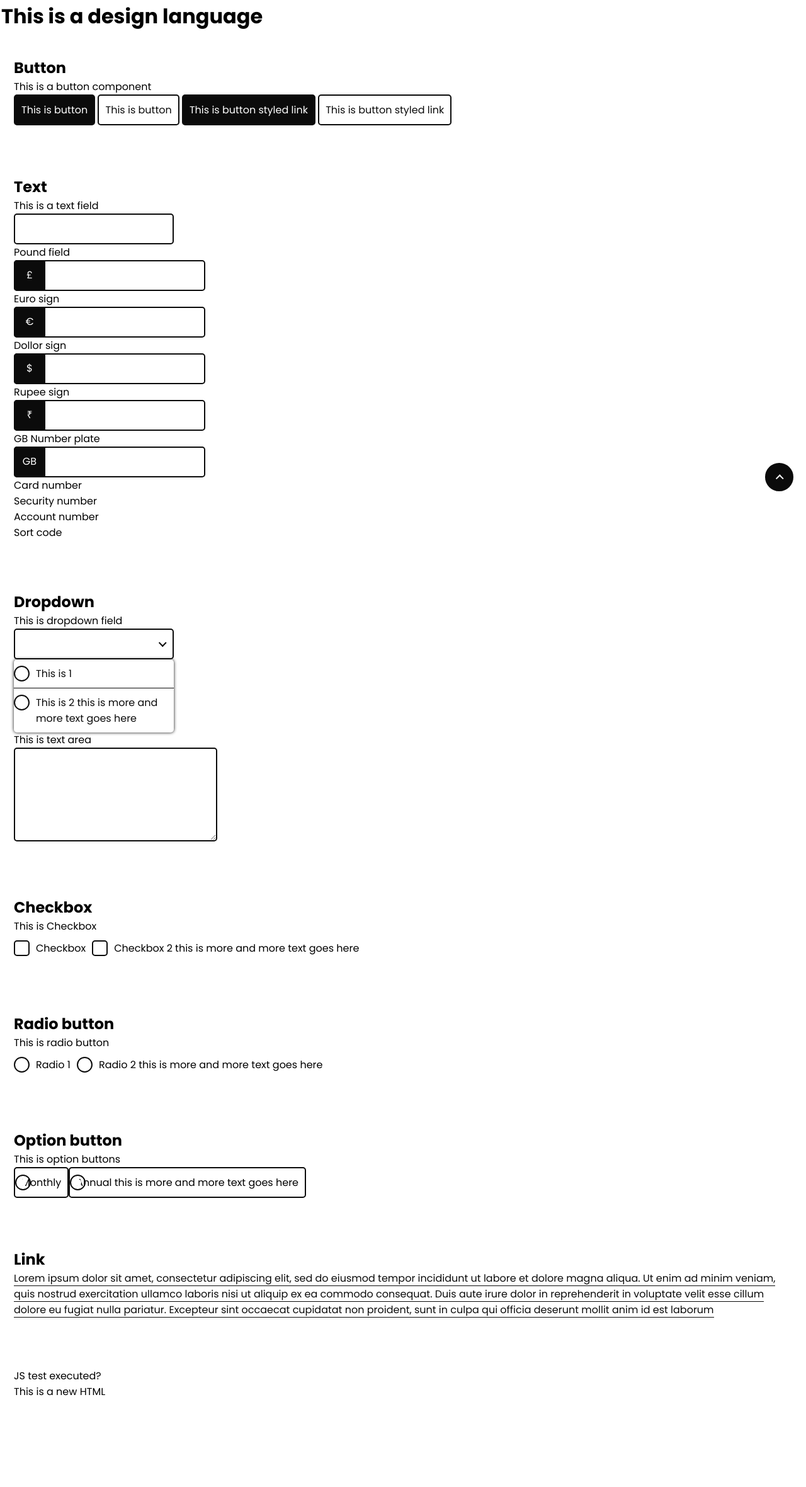
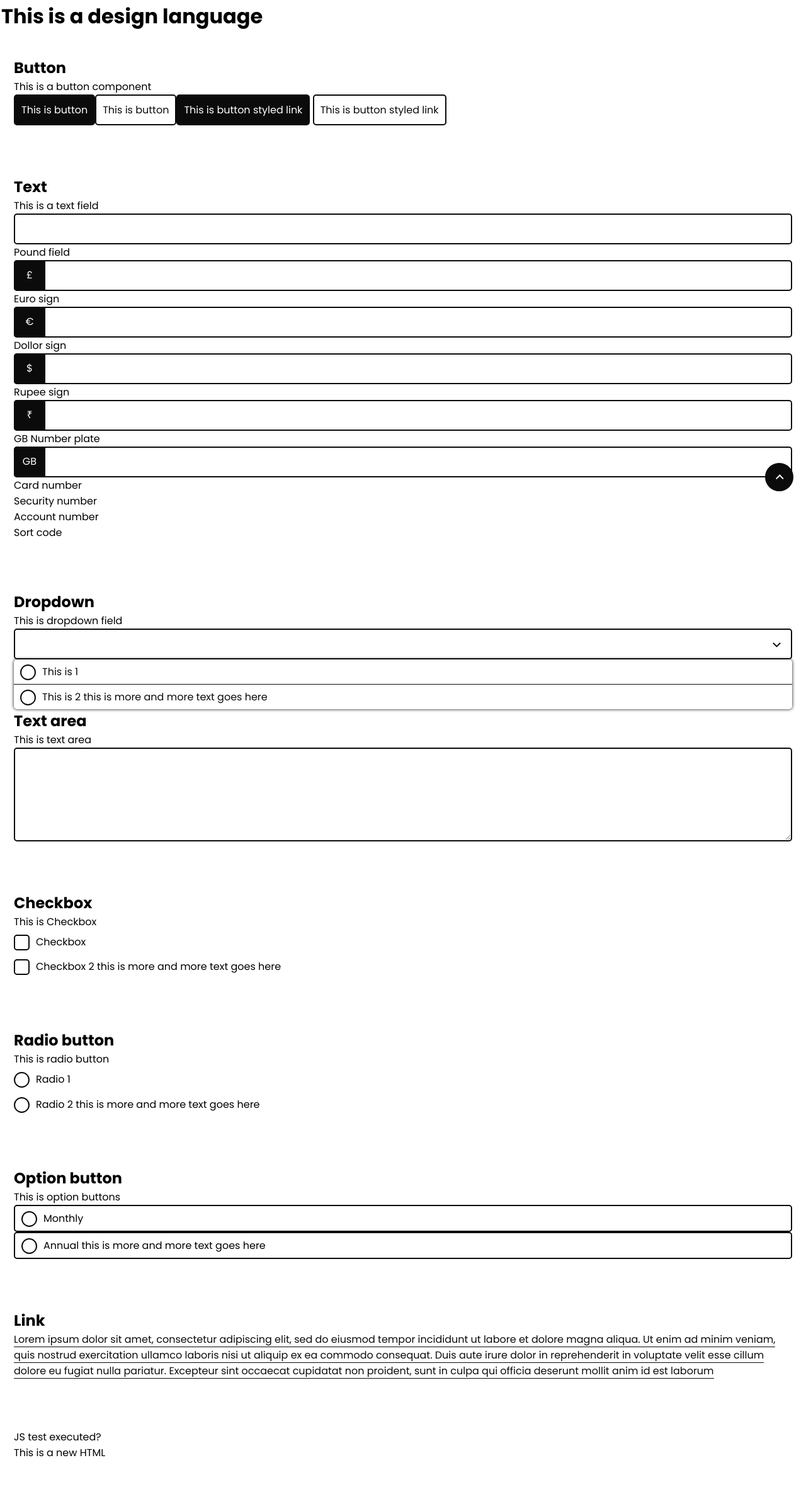
Before and after one commit to sathesak/designLanguage, a PHP site: page / in a window 1280 px wide. Shown: the whole page at 63% size. Before the commit the page ends 2216 px from the top, so only its background shows below. Run offline with PHP 8.4, Linux system fonts and the light colour scheme.

Commit message:
Almost in shape...

```diff
--- a/index.html
+++ b/index.html
@@ -123,25 +123,29 @@
                 Dropdown
             </h2>
 
-            <div>
+            <div data-ele="dropdown">
                 <label for="ddFld">
                     This is dropdown field <br>
-                    <div class="dd">
-                        <input type="text" class="txtFld" id="ddFld" class="ddFldInput">
+                    <input type="text" class="txtFld ddFldInput" id="ddFld" data-dd="field">
+                </label>
+
+                <div class="ddList">
+
                     <ul>
                         <li>
-                                <input type="radio" name="ddList" id="item1">
+                            <input type="radio" name="ddList" id="item1" data-dd="item">
                             <label for="item1"><span></span>This is 1</label>
                         </li>
 
                         <li>
-                                <input type="radio" name="ddList" id="item2">
+                            <input type="radio" name="ddList" id="item2" data-dd="item">
                             <label for="item2"><span></span>This is 2 this is more and more text goes here</label>
                         </li>
 
                     </ul>
+
                 </div>
-                </label>
+
             </div>
 
         </section>
@@ -277,12 +281,15 @@
 
             /* List item added to the dropdown */
 
-            var dd = document.querySelectorAll('.dd');
-            dd.forEach( (e) => {
-                const ddField = e.querySelector('input[type="text"]');
-                console.log(ddField);
+            var ddEle = document.querySelectorAll('[data-ele="dropdown"]');
+
+            ddEle.forEach((e)=>{
+                const ddFld = e.querySelector('[data-dd="field"]');
+                const ddItm = e.querySelectorAll('[data-dd="item"]')
+                console.log(ddItm);
 
             });
+
 
 
         });
--- a/sass/atoms/_button.scss
+++ b/sass/atoms/_button.scss
@@ -2,6 +2,7 @@
     background: $black;
     color: $white;
     border: 2px solid $black;
+    width: auto;
     @extend .brdRnd;
 
     &.outline{
--- a/sass/atoms/_field.scss
+++ b/sass/atoms/_field.scss
@@ -12,7 +12,7 @@
 }
 
 .txtSign,
-.dd{
+.ddList{
     position: relative;
     display: inline-block;
 
@@ -24,27 +24,30 @@
     }
 }
 
-.dd{
+.ddList{
     ul{
         position: absolute;
-        width: 100%;
         z-index: 1;
         border-radius: 5px;
         background: $white;
         box-shadow: 0 0 5px $black;
 
-        label{
-            width: 100%;
-            float: left;
-            padding: 10px;
-            border-bottom: 1px solid $black;
-            color: $black;
+        input[type="radio"]{
+
+            &+label{
+                padding: 10px 10px 10px 45px;
+                border-bottom: 1px solid $black;
+                color: $black;
+
+                span{
+                    left: 10px;
+                }
+            }
+
         }
 
         li{
             list-style: none;
-            float: left;
-            width: 100%;
 
             &:last-child{
                 label{
@@ -113,14 +116,14 @@
 
 }
 
-.dd{
+.ddList{
     &:after{
         width: 7px;
         height: 7px;
         border-right: 2px solid $black;
         border-bottom: 2px solid $black;
-        top: 50%;
+        top: -30px;
         right: 20px;
-        transform: rotate(45deg) translateY(calc(-50% - 5px));
+        transform: rotate(45deg);
     }
 }
--- a/sass/atoms/_link.scss
+++ b/sass/atoms/_link.scss
@@ -1,6 +1,9 @@
+a,
 .txtLnk{
     color: $black;
     border-bottom: 1px solid $black;
+    float: none;
+    width: auto;
 
     &:hover{
         border-bottom: 2px solid $black;
--- a/sass/atoms/_option.scss
+++ b/sass/atoms/_option.scss
@@ -33,7 +33,7 @@ input[type="radio"]{
 
         padding: 10px 10px 10px 35px;
         position: relative;
-        float: left;
+        line-height: 1.2em;
 
         span {
             border: 2px solid $black;
@@ -41,7 +41,7 @@ input[type="radio"]{
             height: 25px;
             display: block;
             position: absolute;
-            top: 10px;
+            top: 8px;
             left: 0;
             @extend .brdRnd;
 
@@ -64,7 +64,6 @@ input[type="radio"]{
 input[type="radio"]{
 
     & + label{
-        padding-right: 10px;
 
         span{
             border-radius: 50%;
@@ -87,19 +86,20 @@ input[type="radio"]{
 
         & + label{
             border: 2px solid $black;
-            padding: 10px 10 10px 50px;
+            padding: 10px 10px 10px 45px;
             @extend .brdRnd;
 
-
+            span{
+                left: 10px;
+            }
         }
 
         &:hover{
             & + label{
                 @extend .hover;
                 border-color: $black;
-                //padding: 10px 10px 10px 11px;
                 span{
-                    border: 2px solid $black;
+                    box-shadow: 0 0 0 2px $black;
                 }
             }
         }
--- a/sass/electrons/_base.scss
+++ b/sass/electrons/_base.scss
@@ -9,11 +9,12 @@ html{
     text-decoration: none;
     border: none;
     box-sizing: border-box;
+    width: 100%;
+    float: left;
 }
 
 ul{
     li{
-        float: left;
         list-style-type: none;
         position: relative;
     }
```
Also changed, not shown: css/style.css (+33 -27 lines), css/style.min.css. Lines whose indentation alone changed are shown as unchanged.
